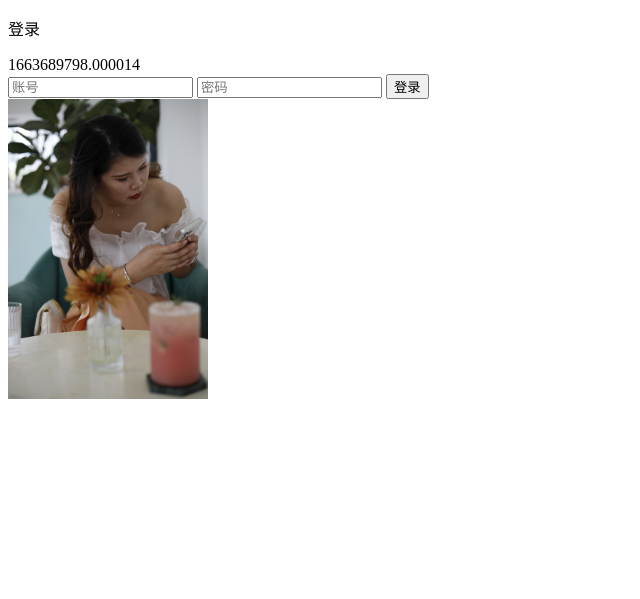
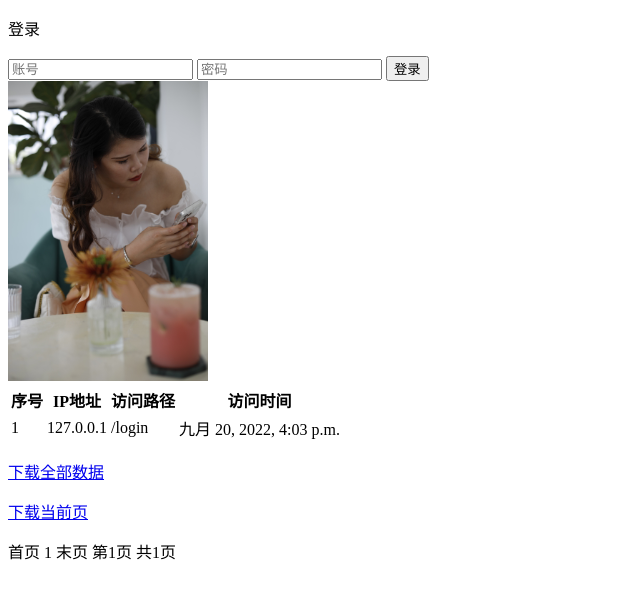
Before and after one commit to c-liming/miniprogram, a Django app: page /login in a window 1280 px wide. Shown: the top 599 px of the page, without its empty margins (0-640 px from the left). Run offline with Django 3.2, Linux system fonts and the light colour scheme; data comes from the database, SQL or seed files in the repository.

Commit message:
vscode win

```diff
--- a/miniprogram_server/login/templates/login/html/login.html
+++ b/miniprogram_server/login/templates/login/html/login.html
@@ -18,15 +18,58 @@
             <p class="browsehappy">You are using an <strong>outdated</strong> browser. Please <a href="#">upgrade your browser</a> to improve your experience.</p>
         <![endif]-->
         <p>登录</p>
-    {{ time }}
         <form action="/login", method="post">
             <input type="text" name="uid" value="" placeholder="账号">
             <input type="password" name="upw" value="" placeholder="密码">
             <input type="submit" value="登录">
 
         </form>
-    <img src="{% static 'login/image/_MG_1300.JPG' %}" width="200px"></img>
+        <img src="/static/login/image/_MG_1300.JPG" width="200px"></img>
 
+        <table>
+            <tr>
+                <th>序号</th>
+                <th>IP地址</th>
+                <th>访问路径</th>
+                <th>访问时间</th>
+            </tr>
+            {% for i in now_page %}
+                <tr>
+                    <td>{{ forloop.counter }}</td>
+                    <td>{{ i.remote_addr }}</td>
+                    <td>{{ i.path_info }}</td>
+                    <td>{{ i.ctime }}</td>
+                </tr>
+            {% endfor %}
+        </table>
+        <p>
+            <a href="/login/dowload">下载全部数据</a>
+        </p>
+        <p>
+            <a href="/login?page_num={{ now_page.number }}&load_now_page=1">下载当前页</a>
+        </p>
+        <p>
+            {% if now_page.has_previous %}
+                <a href="/login?page_num={{ now_page.previous_page_number }}">上一页</a>
+            {% else %}
+                首页
+            {% endif %}
+            {% for i in paginator.page_range %}
+                {% if i > now_page.number|add:'-5' and i < now_page.number|add:'5' %}
+                    {% if now_page.number != i %}
+                        <a href="/login?page_num={{ i }}">{{ i }}</a>
+                    {% else %}
+                        {{ i }}
+                    {% endif %}
+                {% endif %}
+            {% endfor %}
+            {% if now_page.has_next %}
+            <a href="/login?page_num={{ now_page.next_page_number }}">下一页</a>
+            {% else %}
+                末页
+            {% endif %}
+            第{{ now_page.number }}页 共{{ paginator.num_pages }}页
+        </p>
         <script src="" async defer></script>
     </body>
 </html>
--- a/miniprogram_server/login/urls.py
+++ b/miniprogram_server/login/urls.py
@@ -1,9 +1,10 @@
 from django.urls import path
-from .views import login_views
+from .views import load_wmsinfo, login_views
 from django.views.decorators.cache import cache_page
 
 
 urlpatterns = [
     # login/
-    path('', login_views)
+    path('', login_views),
+    path('/dowload', load_wmsinfo)
 ]
--- a/miniprogram_server/login/views.py
+++ b/miniprogram_server/login/views.py
@@ -1,7 +1,9 @@
 from email.policy import default
+from urllib import response
 from django.shortcuts import render, HttpResponse
 from .models import *
 from django.core.exceptions import ObjectDoesNotExist
+from django.core.paginator import Paginator
 
 
 # Create your views here.
@@ -10,16 +12,23 @@ from django.core.exceptions import ObjectDoesNotExist
 def login_views(request):
 
     if request.method == "GET":
-        # 测试
-        import time
-        t = time.time()
-        print(t)
-        test = {
-            'time': t,
-            'a': 'aaa',
-            "ccc": 'aaaaaaaaaa'
-        }
-        return render(request, "login/html/login.html", test)
+        # 分页练习
+        page_num = request.GET.get('page_num', 1)
+        wms = WebmasterStatistical.objects.all().values()
+        paginator = Paginator(wms, 10)
+        now_page = paginator.page(int(page_num))
+        if request.GET.get('load_now_page', 0):
+            # 下载分页数据
+            import csv
+            res = HttpResponse(content_type='text/csv')
+            res['content-Disposition'] = 'attachment;filename="wmsinfo-page-%s.csv"' % now_page.number
+            res.charset = 'utf-8-sig'
+            w = csv.writer(res)
+            w.writerow(['IP地址', '浏览地址', '浏览时间'])
+            for i in now_page:
+                w.writerow([i.get('remote_addr'), i.get('path_info'), i.get('ctime')])
+            return res
+        return render(request, "login/html/login.html", locals())
 
     elif request.method == "POST":
         try:
@@ -30,3 +39,19 @@ def login_views(request):
 
         print('test', uid, " ", upw)
         return render(request, "login/html/login.html")
+
+
+
+def load_wmsinfo(request):
+    import csv
+    wms = WebmasterStatistical.objects.all()
+    res = HttpResponse(content_type='text/csv')
+    res['content-Disposition'] = 'attachment;filename="wmsinfo.csv"'
+    res.charset = 'utf-8-sig'
+    w = csv.writer(res)
+    w.writerow(['IP地址', '浏览地址', '浏览时间'])
+
+    for i in wms:
+        w.writerow([i.remote_addr, i.path_info, i.ctime])
+
+    return res
--- a/miniprogram_server/middleware/mymiddleware.py
+++ b/miniprogram_server/middleware/mymiddleware.py
@@ -16,10 +16,10 @@ class MyMW(MiddlewareMixin):
         if addr_times:
             addr_times_ann = addr_times.values('path_info').annotate(Count('path_info'))
             print('addr_times_ann',addr_times_ann)
-            # /login 访问次数限制，如果超过次数，限制访问，未超过次数则添加一次访问次数
+            """# /login 访问次数限制，如果超过次数，限制访问，未超过次数则添加一次访问次数
             for i in addr_times_ann:
                 if i.get('path_info') == '/login' and i['path_info__count'] >= 5:
                     return HttpResponse('您超过了访问次数上限')
             else:
-                print('request_ok')
+                print('request_ok')"""
         WS.objects.create(remote_addr=remote_addr, path_info=path_info)
--- a/miniprogram_server/miniprogram_server/settings.py
+++ b/miniprogram_server/miniprogram_server/settings.py
@@ -25,7 +25,7 @@ SECRET_KEY = 'django-insecure-8kknu78f8$6*2rdsbf5h642+4*zciq7r+l1($f_u*_!e&gai#b
 # SECURITY WARNING: don't run with debug turned on in production!
 DEBUG = True
 
-ALLOWED_HOSTS = ['10.16.3.11', '127.0.0.1']
+ALLOWED_HOSTS = ['10.16.3.11', '127.0.0.1', '192.168.31.224']
 
 
 # Application definition
```
Lines whose indentation alone changed are shown as unchanged.
